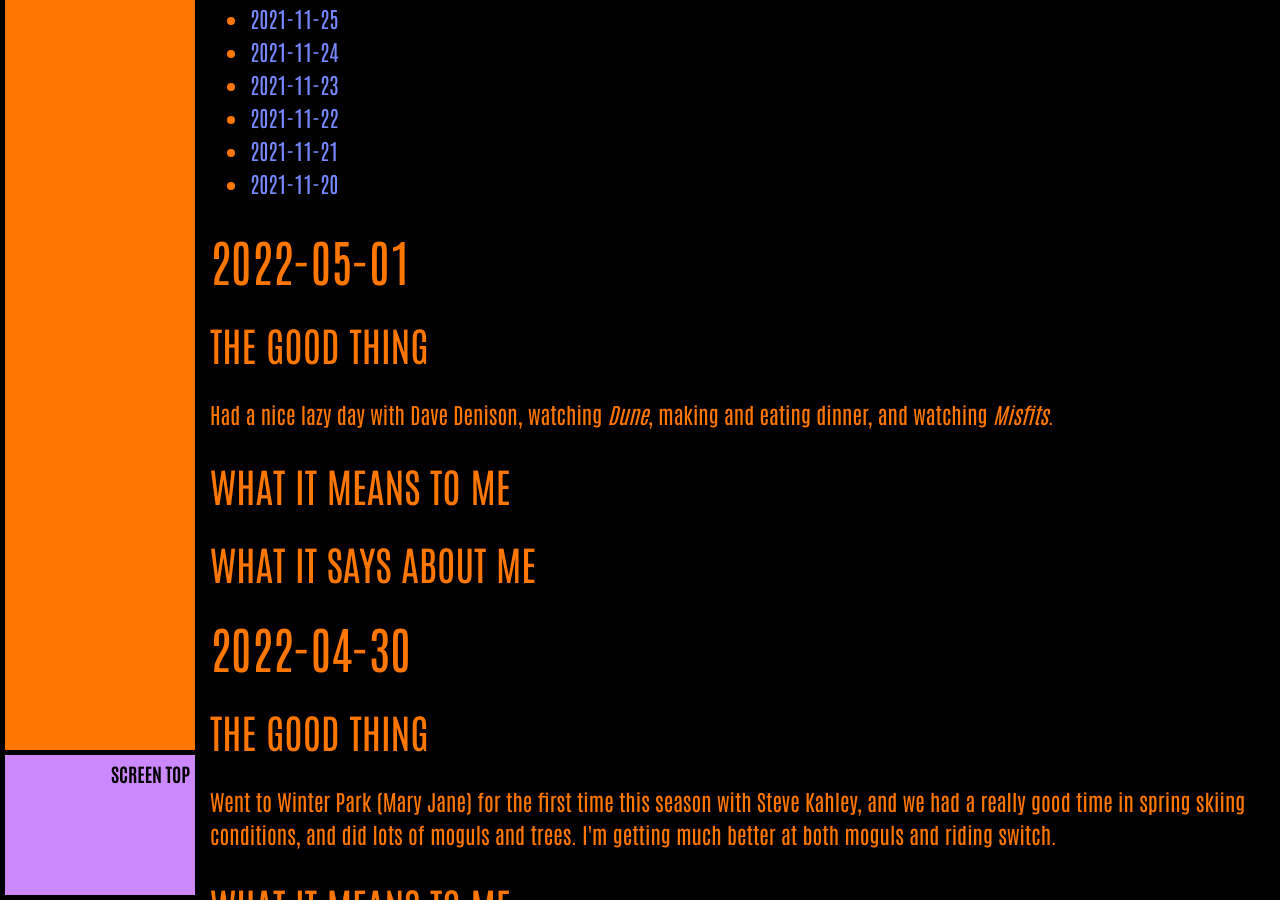
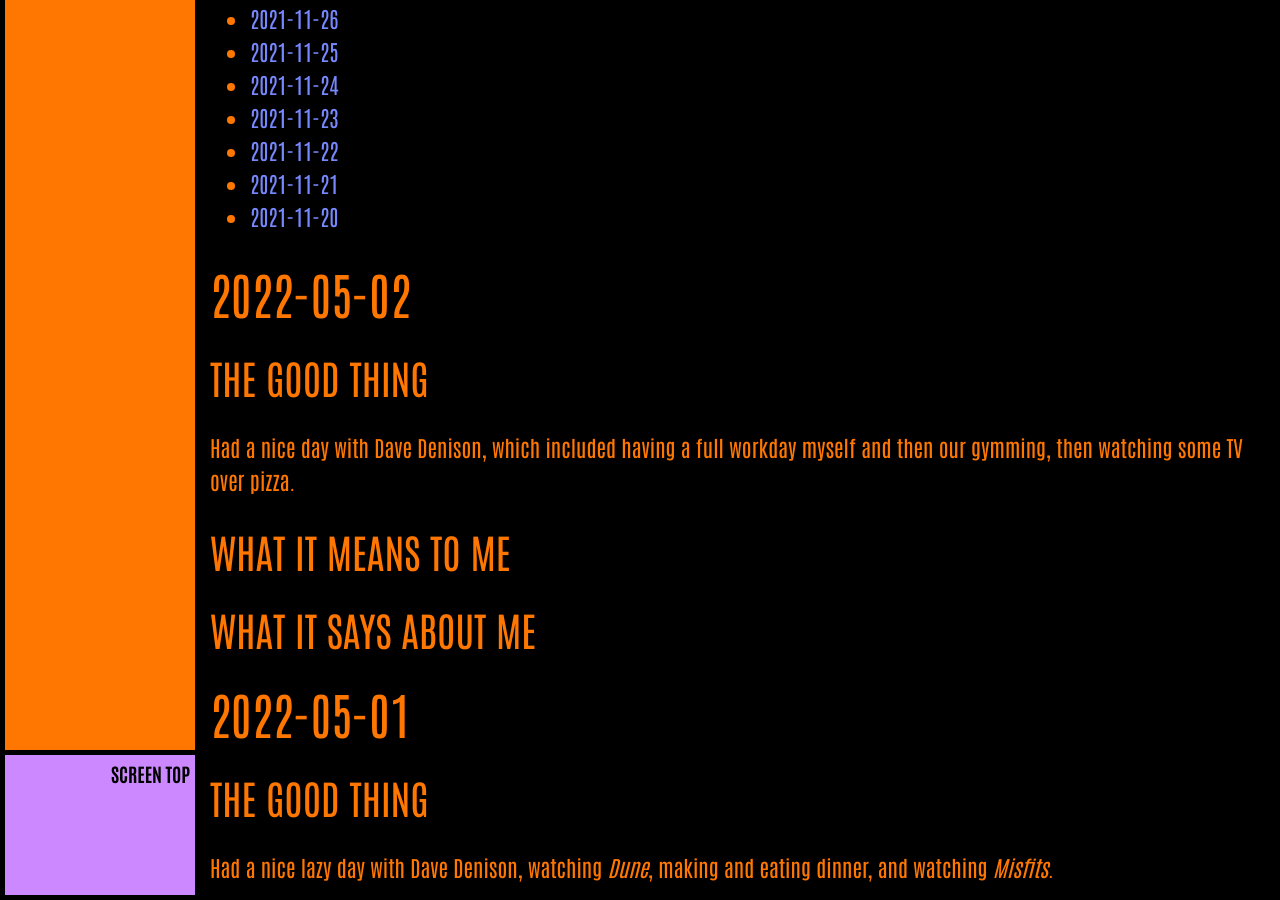
Before and after one commit to ArthurZey/arthurzey.github.io, a Jekyll site: the page built from _pages/one-good-thing.md, in a window 1280 px wide and 900 px high, scrolled down 3454 px. Built offline with Jekyll 4.4.1, drawn with Linux system fonts in a browser that asks for light colours; some of the changed text lies outside the part shown.

Commit message:
added stub for 2022-05-02

```diff
--- a/_pages/one-good-thing.md
+++ b/_pages/one-good-thing.md
@@ -12,6 +12,15 @@
 * TOC
 {:toc}
 {::options toc_levels="2" /}
+
+## 2022-05-02
+### The Good Thing
+Had a nice day with Dave Denison, which included having a full workday myself and then our gymming, then watching some TV over pizza.
+### What It Means to Me
+
+### What It Says about Me
+
+
 
 ## 2022-05-01
 ### The Good Thing
```
Also changed, not shown: other parts of _pages/one-good-thing.md (+1 -1 lines).
